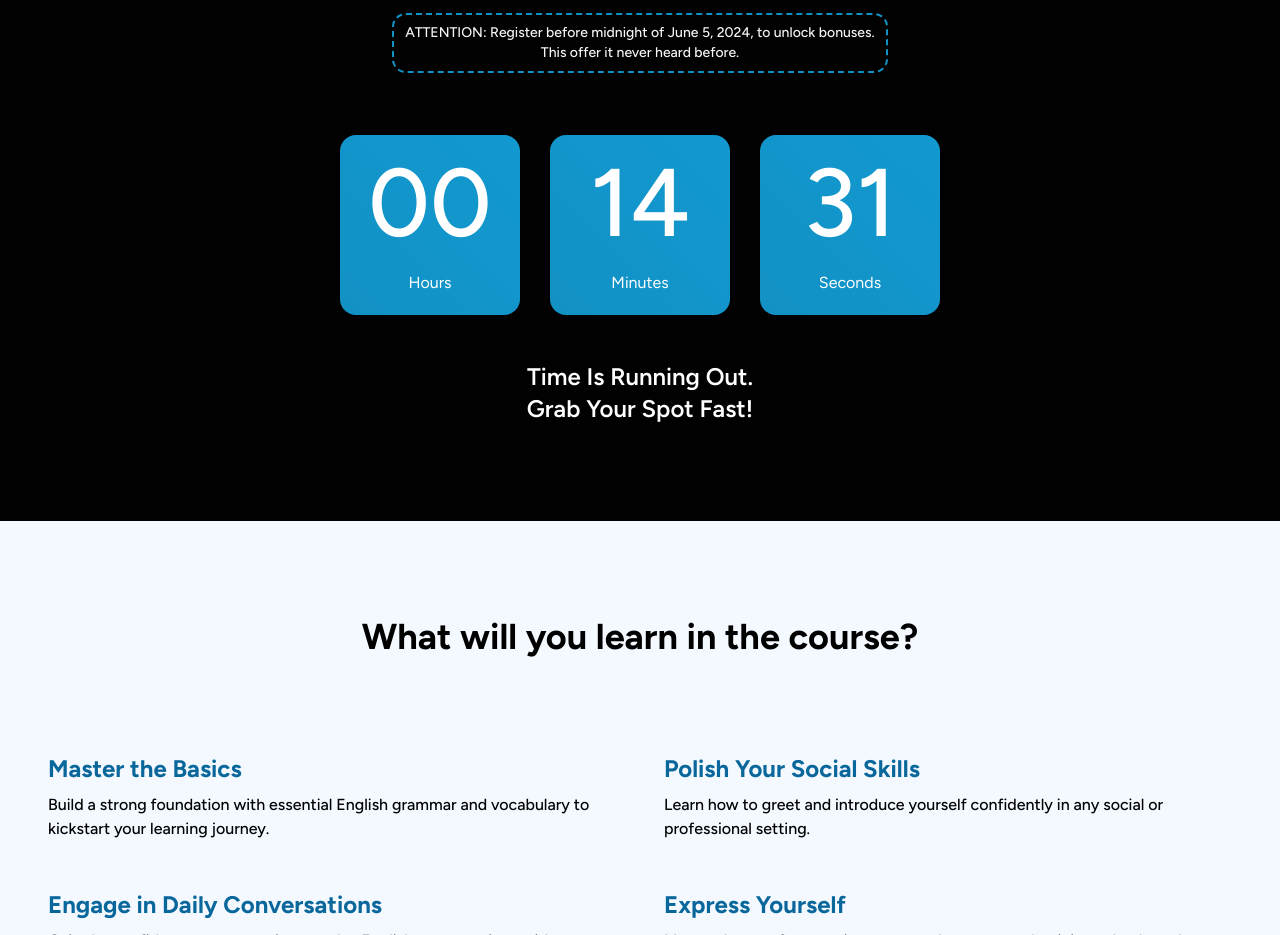
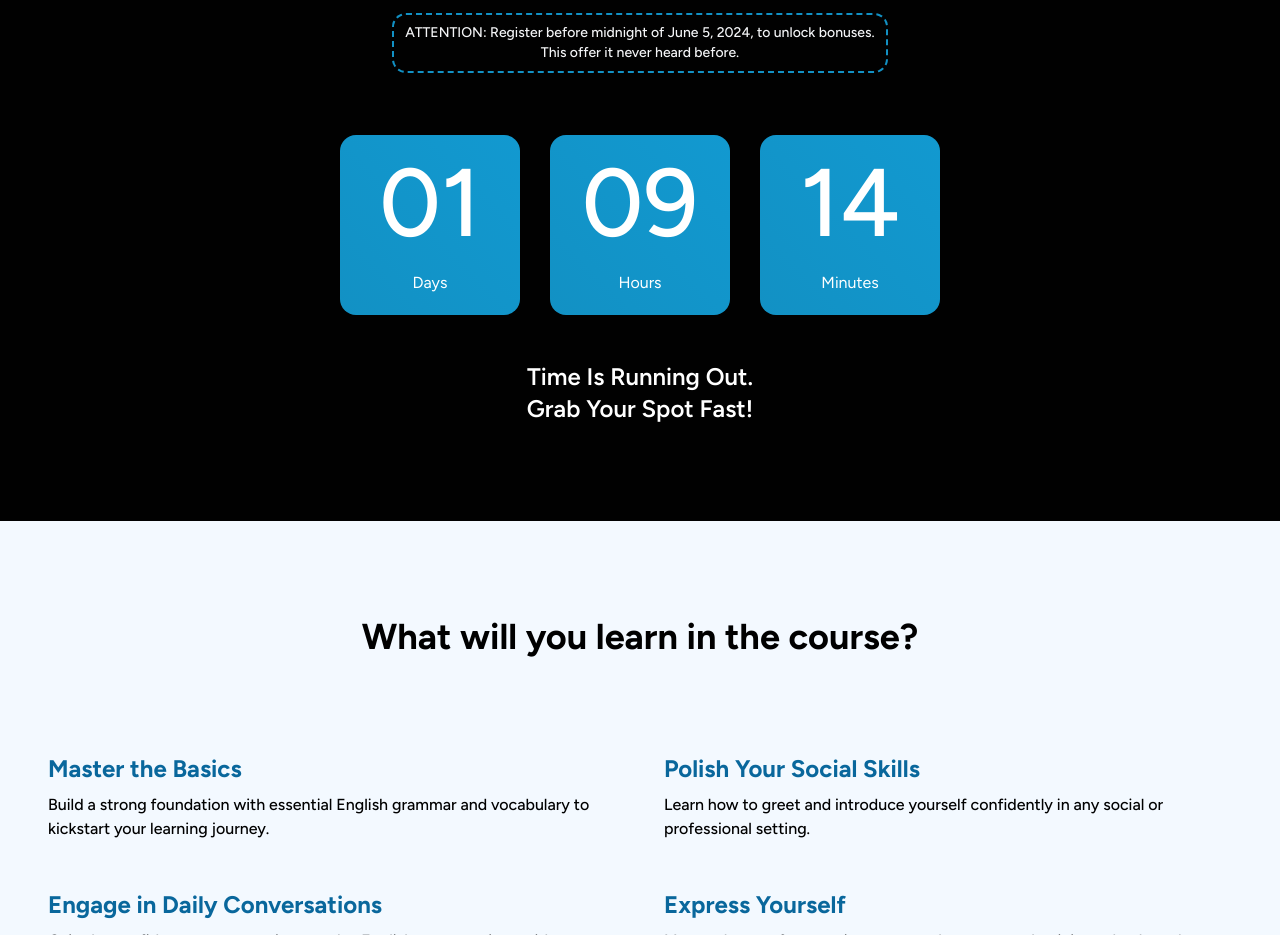
Before and after one commit to ashubereej/ar2, a plain HTML site: page index.html in a window 1280 px wide. Shown: the part 4400-5335 px from the top of the page. Drawn offline with nearby package versions, Linux system fonts and the light colour scheme.

Commit message:
updated...

```diff
--- a/index.html
+++ b/index.html
@@ -839,23 +839,31 @@
           >
             <div
               class="w-[180px] h-[180px] date-div button-gradient p-4 rounded-2xl text-white flex items-center justify-center text-center flex-col"
+              id="days"
+              style="display: none"
+            >
+              <span class="num text-8xl font-medium">00</span>
+              <span class="num-str mt-5">Days</span>
+            </div>
+            <div
+              class="w-[180px] h-[180px] date-div button-gradient p-4 rounded-2xl text-white flex items-center justify-center text-center flex-col"
               id="hrs"
             >
-              <span class="num text-8xl font-medium">03</span>
+              <span class="num text-8xl font-medium">00</span>
               <span class="num-str mt-5">Hours</span>
             </div>
             <div
               class="w-[180px] h-[180px] date-div button-gradient p-4 rounded-2xl text-white flex items-center justify-center text-center flex-col"
               id="mins"
             >
-              <span class="num text-8xl font-medium">03</span>
+              <span class="num text-8xl font-medium">00</span>
               <span class="num-str mt-5">Minutes</span>
             </div>
             <div
               class="w-[180px] h-[180px] date-div button-gradient p-4 rounded-2xl text-white flex items-center justify-center text-center flex-col"
               id="sec"
             >
-              <span class="num text-8xl font-medium">03</span>
+              <span class="num text-8xl font-medium">00</span>
               <span class="num-str mt-5">Seconds</span>
             </div>
           </div>
@@ -2110,32 +2118,47 @@
 
       // const countDownDate = new Date().getTime() + 24 * 60 * 60 * 1000;
       // // custom-date
-      const countDownDate = new Date("Jul 25, 2024 15:00:00").getTime();
+      const countDownDate = new Date("Jun 28, 2024 24:00:00").getTime();
 
       const timer = setInterval(function () {
         const now = new Date().getTime();
-
         const distance = countDownDate - now;
 
+        const days = Math.floor(distance / (1000 * 60 * 60 * 24));
         const hours = Math.floor(
           (distance % (1000 * 60 * 60 * 24)) / (1000 * 60 * 60)
         );
         const minutes = Math.floor((distance % (1000 * 60 * 60)) / (1000 * 60));
         const seconds = Math.floor((distance % (1000 * 60)) / 1000);
 
-        document.querySelector("#hrs .num").textContent = hours
-          .toString()
-          .padStart(2, "0");
-        document.querySelector("#mins .num").textContent = minutes
-          .toString()
-          .padStart(2, "0");
-        document.querySelector("#sec .num").textContent = seconds
-          .toString()
-          .padStart(2, "0");
+        const daysElement = document.querySelector("#days");
+        const hoursElement = document.querySelector("#hrs .num");
+        const minutesElement = document.querySelector("#mins .num");
+        const secondsElement = document.querySelector("#sec .num");
+
+        if (days > 0) {
+          daysElement.style.display = "flex";
+          document.querySelector("#sec").style.display = "none"
+          daysElement.querySelector(".num").textContent = days
+            .toString()
+            .padStart(2, "0");
+          hoursElement.textContent = hours.toString().padStart(2, "0");
+        } else {
+          daysElement.style.display = "none";
+          document.querySelector("#sec").style.display = "flex";
+          hoursElement.textContent = (hours + days * 24)
+            .toString()
+            .padStart(2, "0");
+        }
+
+        minutesElement.textContent = minutes.toString().padStart(2, "0");
+        secondsElement.textContent = seconds.toString().padStart(2, "0");
 
         if (distance < 0) {
           clearInterval(timer);
           document.querySelector("#calendar").textContent = "EXPIRED";
+          document.querySelector("#calendar").border = "1px dashed";
+          document.querySelector("#calendar").borderColor = "red";
         }
       }, 1000);
     </script>
```
